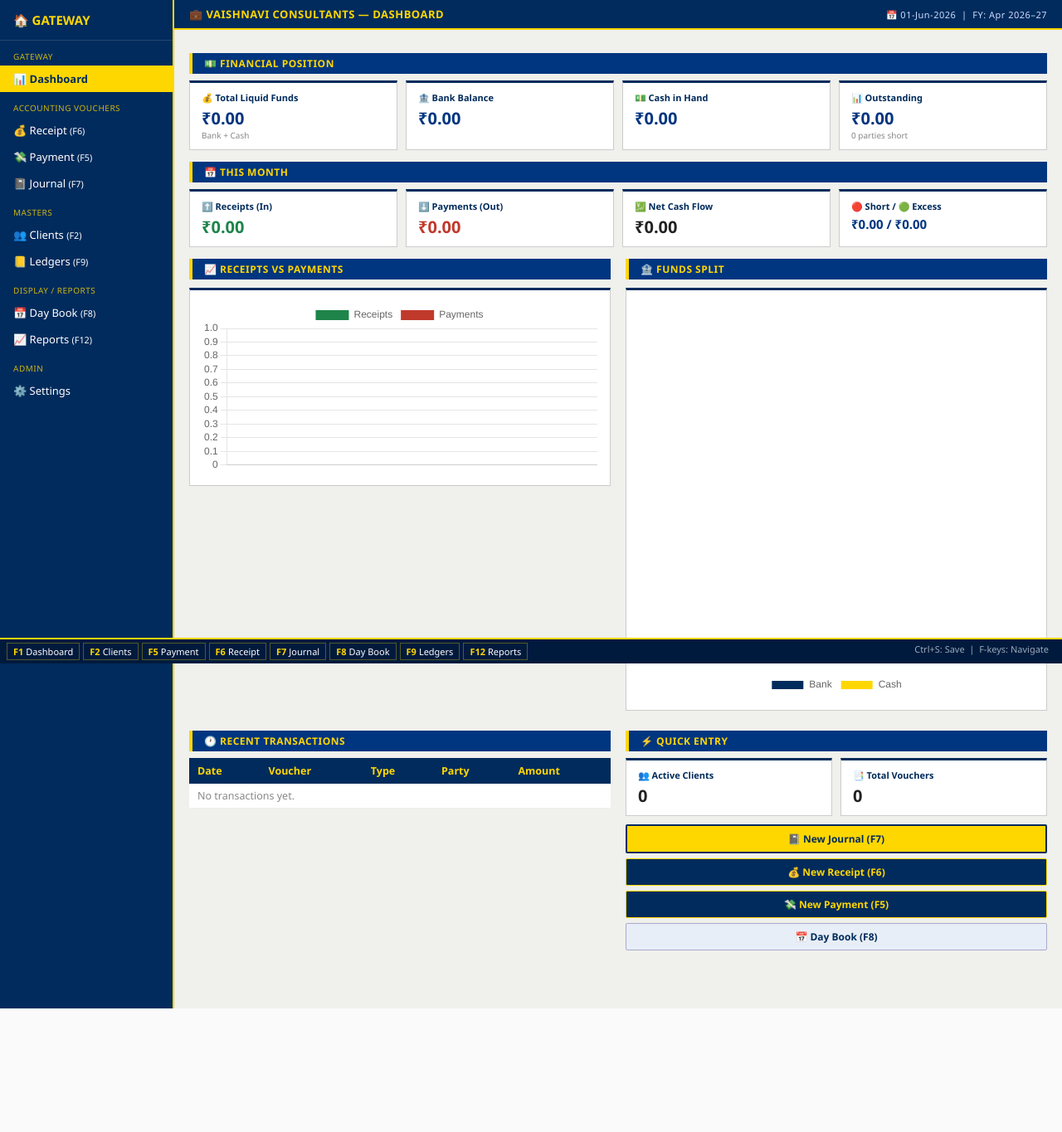
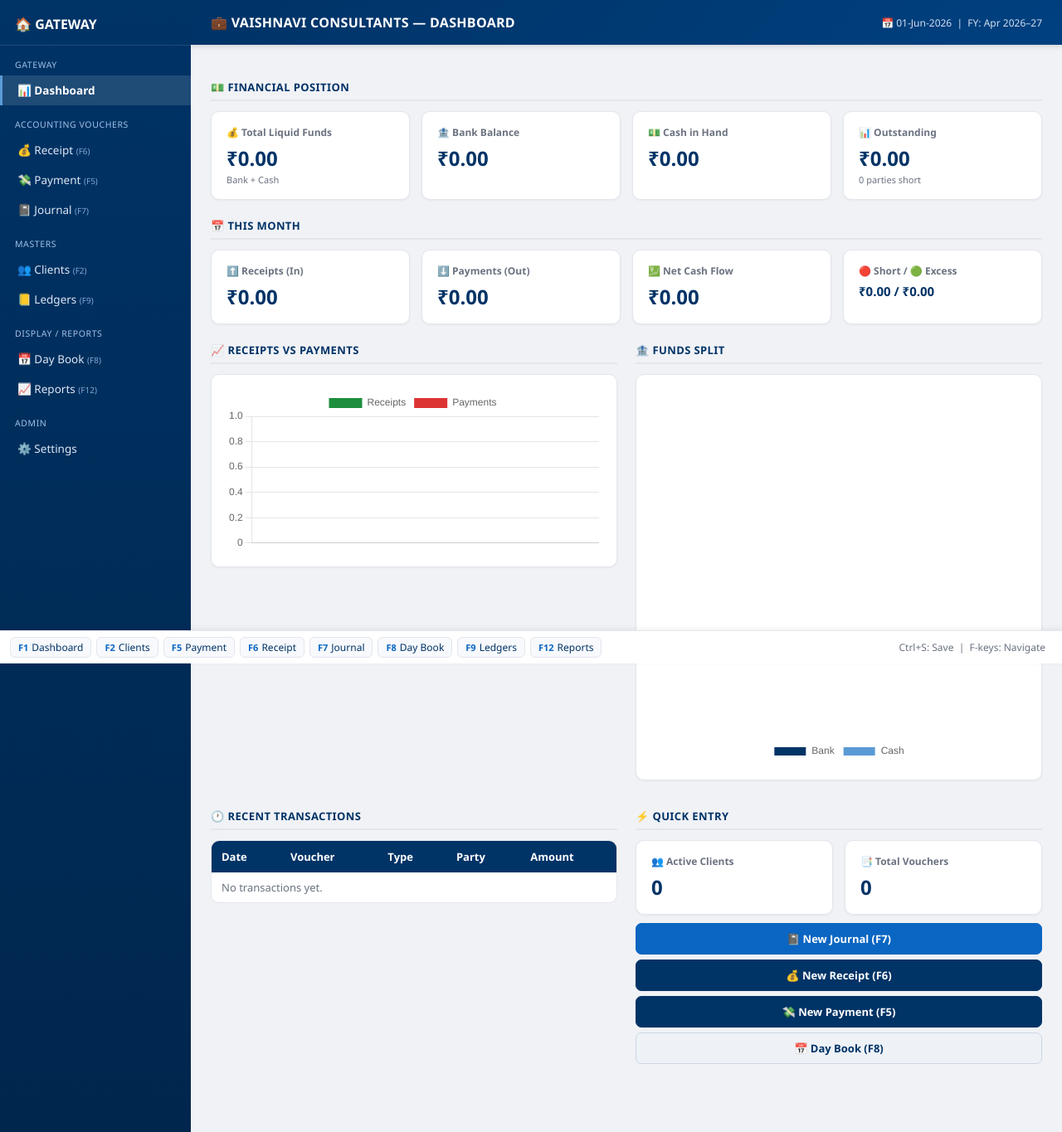
Before and after one commit to bagathsingh59-sudo/vaishnavi-tally, a Flask app: page / in a window 1280 px wide. Shown: the whole page at 83% size. Before the commit the page ends 1216 px from the top, so only its background shows below. Run offline with Flask 3, Linux system fonts and the light colour scheme; data that the repository does not hold is empty.

Commit message:
style: replace Tally navy/gold theme with original clean blue+white UI
Keeps all Flask code and functionality unchanged. Pure visual redesign:
- Blue gradient header banner (#003366 -> #004080) like the original design
- White rounded cards with soft shadows and hover lift
- Light #F0F2F6 background, spacious modern layout
- Rounded inputs/buttons, pill badges, clean tabs
- Sidebar: blue gradient with subtle active highlight
- F-key bar restyled light/subtle (functionality intact)
- Dashboard chart colors updated to blue/green/red palette

Only static/css/tally.css rewritten + 2 chart color lines in dashboard.html.
All templates compile, app renders (200).

Co-Authored-By: Claude Opus 4.8 <noreply@anthropic.com>

```diff
--- a/static/css/tally.css
+++ b/static/css/tally.css
@@ -1,132 +1,154 @@
+/* ============================================================
+   Vaishnavi Consultants — Clean Web UI (original design)
+   Blue + white, rounded cards, spacious modern layout
+   ============================================================ */
 :root{
-  --navy:#002B5C; --navy2:#003580; --gold:#FFD700; --bg:#F0F0EC;
-  --green:#1E8449; --red:#C0392B; --purple:#5B4FCF;
+  --blue:#003366; --blue2:#004080; --blue-light:#1f6feb; --accent:#0a66c2;
+  --bg:#F0F2F6; --card:#ffffff; --line:#e3e6ec;
+  --green:#1e8e3e; --red:#d33; --amber:#b58100;
+  --text:#1f2733; --muted:#6b7280;
 }
 *{box-sizing:border-box;}
 body{
-  margin:0; font-family:'Segoe UI',Arial,sans-serif; font-size:13px;
-  background:var(--bg); color:#222;
+  margin:0; font-family:'Segoe UI',-apple-system,Roboto,Arial,sans-serif;
+  font-size:14px; background:var(--bg); color:var(--text);
 }
-a{color:var(--navy2); text-decoration:none;}
+a{color:var(--accent); text-decoration:none;}
 a:hover{text-decoration:underline;}
 
 /* ── Layout ── */
 .app{display:flex; min-height:100vh;}
 .sidebar{
-  width:210px; background:var(--navy); color:#fff; flex-shrink:0;
-  border-right:2px solid var(--gold); padding-bottom:60px;
+  width:230px; flex-shrink:0; padding-bottom:60px;
+  background:linear-gradient(180deg,#003366 0%,#00264d 100%);
+  color:#fff;
 }
-.sidebar h1{font-size:15px; color:var(--gold); padding:14px 16px; margin:0;
-  border-bottom:1px solid #ffffff22;}
-.sidebar .grp{color:var(--gold); font-size:10px; letter-spacing:.5px;
-  padding:12px 16px 4px; text-transform:uppercase; opacity:.8;}
-.sidebar a{display:block; color:#fff; padding:7px 16px; font-size:13px; text-decoration:none;}
-.sidebar a:hover{background:#ffffff18; color:var(--gold);}
-.sidebar a.active{background:var(--gold); color:var(--navy); font-weight:700;}
-.main{flex:1; padding:0 0 50px 0; overflow-x:auto;}
+.sidebar h1{font-size:16px; font-weight:600; color:#fff; padding:18px 18px 14px; margin:0;
+  border-bottom:1px solid #ffffff1f;}
+.sidebar .grp{color:#9fc2e8; font-size:10.5px; letter-spacing:.6px;
+  padding:16px 18px 6px; text-transform:uppercase;}
+.sidebar a{display:block; color:#dbe7f5; padding:9px 18px; font-size:13.5px;
+  text-decoration:none; border-left:3px solid transparent;}
+.sidebar a small{color:#7fa8d4; font-size:10px;}
+.sidebar a:hover{background:#ffffff14; color:#fff;}
+.sidebar a.active{background:#ffffff1f; color:#fff; border-left-color:#5b9bd5; font-weight:600;}
+.main{flex:1; padding:0 0 56px 0; overflow-x:auto;}
 
-/* ── Title bar ── */
+/* ── Title bar (blue gradient banner) ── */
 .titlebar{
-  background:var(--navy); color:var(--gold); padding:8px 18px;
-  display:flex; justify-content:space-between; align-items:center;
-  border-bottom:2px solid var(--gold); font-weight:700; letter-spacing:.5px;
+  background:linear-gradient(135deg,#003366 0%,#004080 100%);
+  color:#fff; padding:16px 24px; display:flex; justify-content:space-between;
+  align-items:center; box-shadow:0 2px 6px #0002;
 }
-.titlebar .sub{color:#cdf; font-size:11px; font-weight:400;}
-.content{padding:14px 18px;}
+.titlebar > span:first-child{font-size:16px; font-weight:600; letter-spacing:.3px;}
+.titlebar .sub{color:#cfe0f2; font-size:12px; font-weight:400;}
+.content{padding:20px 24px;}
 
 /* ── Section header ── */
 .section{
-  background:var(--navy2); color:var(--gold); padding:4px 14px;
-  font-size:12px; font-weight:700; letter-spacing:.5px; text-transform:uppercase;
-  border-left:4px solid var(--gold); margin:14px 0 8px;
+  color:var(--blue); font-size:13px; font-weight:700; letter-spacing:.4px;
+  text-transform:uppercase; margin:22px 0 12px; padding-bottom:6px;
+  border-bottom:2px solid var(--line);
 }
 
 /* ── Cards / metrics ── */
-.cards{display:flex; gap:10px; flex-wrap:wrap;}
+.cards{display:flex; gap:14px; flex-wrap:wrap;}
 .card{
-  background:#fff; border:1px solid #ccc; border-top:3px solid var(--navy);
-  padding:10px 14px; min-width:150px; flex:1;
+  background:var(--card); border:1px solid var(--line); border-radius:10px;
+  padding:16px 18px; min-width:160px; flex:1; box-shadow:0 1px 3px #0000000d;
 }
-.card .lbl{color:var(--navy); font-size:11px; font-weight:600;}
-.card .val{font-size:20px; font-weight:700; margin-top:4px;}
-.card .sub{font-size:10px; color:#888;}
-.card.click{cursor:pointer; transition:box-shadow .1s;}
-.card.click:hover{box-shadow:0 2px 8px #0003; border-top-color:var(--gold);}
+.card .lbl{color:var(--muted); font-size:12px; font-weight:600;}
+.card .val{font-size:24px; font-weight:700; margin-top:6px; color:var(--blue);}
+.card .sub{font-size:11px; color:var(--muted); margin-top:2px;}
+.card.click{cursor:pointer; transition:transform .08s, box-shadow .12s;}
+.card.click:hover{transform:translateY(-2px); box-shadow:0 6px 16px #0000001f;}
 
 /* ── Tables ── */
-table.tbl{width:100%; border-collapse:collapse; background:#fff; font-size:12.5px;}
-table.tbl th{background:var(--navy); color:var(--gold); padding:7px 10px; text-align:left;
-  font-weight:700; white-space:nowrap;}
-table.tbl td{padding:6px 10px; border-bottom:1px solid #eee;}
-table.tbl tr:nth-child(even){background:#F5F8FF;}
-table.tbl tr:hover{background:#FFFDE7;}
+table.tbl{width:100%; border-collapse:separate; border-spacing:0; background:var(--card);
+  font-size:13px; border:1px solid var(--line); border-radius:10px; overflow:hidden;}
+table.tbl th{background:var(--blue); color:#fff; padding:10px 12px; text-align:left;
+  font-weight:600; white-space:nowrap;}
+table.tbl td{padding:9px 12px; border-bottom:1px solid var(--line);}
+table.tbl tr:last-child td{border-bottom:none;}
+table.tbl tbody tr:nth-child(even){background:#fafbfd;}
+table.tbl tbody tr:hover{background:#eef4fb;}
 .num{text-align:right; font-variant-numeric:tabular-nums;}
 .dr{color:var(--red); font-weight:600;}
 .cr{color:var(--green); font-weight:600;}
 
 /* ── Forms ── */
-.form-row{display:flex; gap:12px; flex-wrap:wrap; margin-bottom:10px;}
-.field{display:flex; flex-direction:column; flex:1; min-width:160px;}
-.field label{font-size:11px; color:var(--navy); font-weight:600; margin-bottom:3px;}
+.form-row{display:flex; gap:16px; flex-wrap:wrap; margin-bottom:14px;}
+.field{display:flex; flex-direction:column; flex:1; min-width:170px;}
+.field label{font-size:12px; color:var(--text); font-weight:600; margin-bottom:5px;}
 input,select,textarea{
-  border:1px solid #aaa; border-radius:0; background:#FFFDE7;
-  padding:6px 8px; font-size:13px; font-family:inherit;
+  border:1px solid #cbd2dc; border-radius:7px; background:#fff;
+  padding:9px 11px; font-size:14px; font-family:inherit; color:var(--text);
 }
-input:focus,select:focus,textarea:focus{outline:none; border-color:var(--navy);
-  box-shadow:0 0 0 2px #FFD70055;}
+input:focus,select:focus,textarea:focus{outline:none; border-color:var(--accent);
+  box-shadow:0 0 0 3px #0a66c233;}
 .btn{
-  background:var(--navy); color:var(--gold); border:1px solid var(--gold);
-  padding:7px 18px; font-size:12px; font-weight:700; cursor:pointer; border-radius:2px;
+  background:var(--blue); color:#fff; border:1px solid var(--blue);
+  padding:9px 20px; font-size:13px; font-weight:600; cursor:pointer; border-radius:7px;
+  transition:background .1s;
 }
-.btn:hover{background:var(--gold); color:var(--navy);}
-.btn.primary{background:var(--gold); color:var(--navy); border:2px solid var(--navy);}
-.btn.primary:hover{background:#ffc200;}
-.btn.danger{background:var(--red); color:#fff; border-color:#911;}
-.btn.danger:hover{background:#911;}
-.btn.sm{padding:3px 10px; font-size:11px;}
-.btn.ghost{background:#e8eef7; color:var(--navy); border-color:#aac;}
+.btn:hover{background:var(--blue2);}
+.btn.primary{background:var(--accent); border-color:var(--accent);}
+.btn.primary:hover{background:#084c92;}
+.btn.danger{background:var(--red); border-color:#b22;}
+.btn.danger:hover{background:#b22;}
+.btn.sm{padding:5px 12px; font-size:12px; border-radius:6px;}
+.btn.ghost{background:#eef2f7; color:var(--blue); border-color:#cdd6e2;}
+.btn.ghost:hover{background:#e1e8f1;}
 
 /* ── Tabs ── */
-.tabs{display:flex; gap:2px; margin:10px 0 0; border-bottom:2px solid var(--navy);}
-.tabs a{padding:6px 16px; background:#DCE3F0; color:var(--navy); font-weight:600;
-  font-size:12px; border:1px solid #aac; border-bottom:none;}
-.tabs a.active{background:var(--navy); color:var(--gold);}
+.tabs{display:flex; gap:4px; margin:14px 0 0; border-bottom:2px solid var(--line); flex-wrap:wrap;}
+.tabs a{padding:9px 18px; background:transparent; color:var(--muted); font-weight:600;
+  font-size:13px; border-radius:8px 8px 0 0; border:1px solid transparent; border-bottom:none;}
+.tabs a:hover{color:var(--blue); background:#fff;}
+.tabs a.active{background:#fff; color:var(--blue); border-color:var(--line);
+  border-bottom:2px solid #fff; margin-bottom:-2px;}
 
-/* ── Box / panel ── */
-.panel{background:#fff; border:1px solid #ccc; border-top:3px solid var(--navy);
-  padding:14px; margin:10px 0;}
-.panel h3{margin:0 0 10px; color:var(--navy); font-size:13px;}
+/* ── Panels ── */
+.panel{background:var(--card); border:1px solid var(--line); border-radius:10px;
+  padding:18px; margin:12px 0; box-shadow:0 1px 3px #0000000d;}
+.panel h3{margin:0 0 12px; color:var(--blue); font-size:14px;}
 
 /* ── Badges ── */
-.badge{padding:2px 8px; border-radius:2px; font-size:11px; font-weight:600;}
+.badge{padding:3px 10px; border-radius:20px; font-size:11px; font-weight:600;}
 .badge.short,.badge.partial{background:#fff3cd; color:#856404;}
-.badge.excess,.badge.paid{background:#d1e7dd; color:#0f5132;}
-.badge.unpaid{background:#f8d7da; color:#721c24;}
+.badge.excess,.badge.paid{background:#d4f7dd; color:#0f5132;}
+.badge.unpaid{background:#fbdcdc; color:#721c24;}
 
 /* ── Flash ── */
-.flash{padding:10px 16px; margin:10px 18px 0; border-radius:3px; font-size:13px;}
-.flash.success{background:#d1e7dd; color:#0f5132; border-left:4px solid #0f5132;}
-.flash.error{background:#f8d7da; color:#721c24; border-left:4px solid #721c24;}
+.flash{padding:12px 18px; margin:14px 24px 0; border-radius:8px; font-size:13.5px;}
+.flash.success{background:#d4f7dd; color:#0f5132; border-left:4px solid #1e8e3e;}
+.flash.error{background:#fbdcdc; color:#721c24; border-left:4px solid #d33;}
 
-/* ── F-key bar ── */
-.fkeybar{position:fixed; bottom:0; left:0; right:0; background:#001A3D;
-  border-top:2px solid var(--gold); display:flex; gap:4px; padding:4px 8px;
-  z-index:50; font-size:11px; flex-wrap:wrap;}
-.fkeybar a{display:inline-flex; gap:3px; align-items:center; color:#fff;
-  border:1px solid #FFD70055; padding:2px 7px; text-decoration:none; white-space:nowrap;}
-.fkeybar a:hover{background:var(--gold); color:var(--navy);}
-.fkeybar a b{color:var(--gold);}
-.fkeybar a:hover b{color:var(--navy);}
-.fkeybar .hint{margin-left:auto; color:#9ab; padding-right:8px;}
+/* ── F-key bar (light, subtle) ── */
+.fkeybar{position:fixed; bottom:0; left:0; right:0; background:#fff;
+  border-top:1px solid var(--line); box-shadow:0 -2px 6px #00000010;
+  display:flex; gap:6px; padding:7px 12px; z-index:50; font-size:12px; flex-wrap:wrap;}
+.fkeybar a{display:inline-flex; gap:4px; align-items:center; color:var(--blue);
+  border:1px solid var(--line); border-radius:6px; padding:3px 9px; text-decoration:none;
+  white-space:nowrap; background:#f7f9fc;}
+.fkeybar a:hover{background:var(--blue); color:#fff;}
+.fkeybar a b{color:var(--accent); font-size:11px;}
+.fkeybar a:hover b{color:#cfe0f2;}
+.fkeybar .hint{margin-left:auto; color:var(--muted); padding-right:8px; align-self:center;}
 
 /* ── Misc ── */
-.muted{color:#888;}
+.muted{color:var(--muted);}
 .right{text-align:right;}
-.totalrow{font-weight:700; background:#FFFDE7 !important;}
-details{margin:6px 0;}
-details summary{cursor:pointer; padding:6px 10px; background:#eef; font-weight:600;
-  border:1px solid #aac;}
+.totalrow{font-weight:700; background:#eef4fb !important;}
+details{margin:8px 0;}
+details summary{cursor:pointer; padding:7px 12px; background:#eef2f7; font-weight:600;
+  border:1px solid var(--line); border-radius:7px; color:var(--blue); list-style:none;}
+details summary::-webkit-details-marker{display:none;}
+details[open] summary{border-radius:7px 7px 0 0;}
 .inline-form{display:inline;}
-.grid2{display:grid; grid-template-columns:1fr 1fr; gap:18px;}
-@media(max-width:800px){.grid2{grid-template-columns:1fr;} .sidebar{width:60px;}
-  .sidebar h1,.sidebar .grp{display:none;} }
+.grid2{display:grid; grid-template-columns:1fr 1fr; gap:22px;}
+@media(max-width:850px){
+  .grid2{grid-template-columns:1fr;}
+  .sidebar{width:64px;}
+  .sidebar h1,.sidebar .grp,.sidebar a small{display:none;}
+}
--- a/templates/dashboard.html
+++ b/templates/dashboard.html
@@ -73,8 +73,8 @@ new Chart(document.getElementById("trendChart"), {
   type:"bar",
   data:{ labels:{{ chart.labels|tojson }},
     datasets:[
-      {label:"Receipts", data:{{ chart.receipts|tojson }}, backgroundColor:"#1E8449"},
-      {label:"Payments", data:{{ chart.payments|tojson }}, backgroundColor:"#C0392B"}
+      {label:"Receipts", data:{{ chart.receipts|tojson }}, backgroundColor:"#1e8e3e", borderRadius:4},
+      {label:"Payments", data:{{ chart.payments|tojson }}, backgroundColor:"#d33", borderRadius:4}
     ]},
   options:{plugins:{legend:{position:"top"}}, scales:{y:{beginAtZero:true}}}
 });
@@ -82,7 +82,7 @@ new Chart(document.getElementById("fundsChart"), {
   type:"doughnut",
   data:{ labels:["Bank","Cash"],
     datasets:[{data:[{{ s.bank_balance }}, {{ s.cash_balance }}],
-      backgroundColor:["#002B5C","#FFD700"]}]},
+      backgroundColor:["#003366","#5b9bd5"]}]},
   options:{plugins:{legend:{position:"bottom"}}}
 });
 </script>
```
